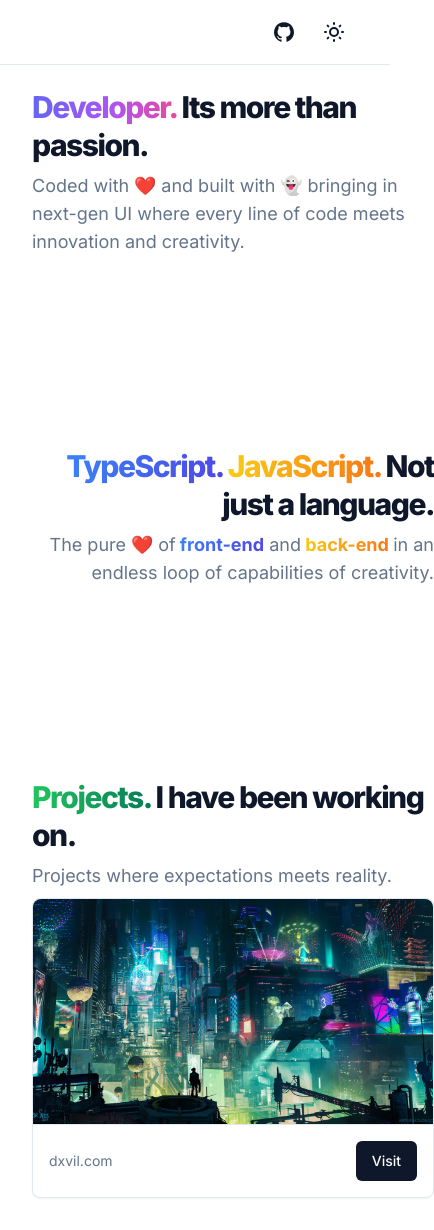
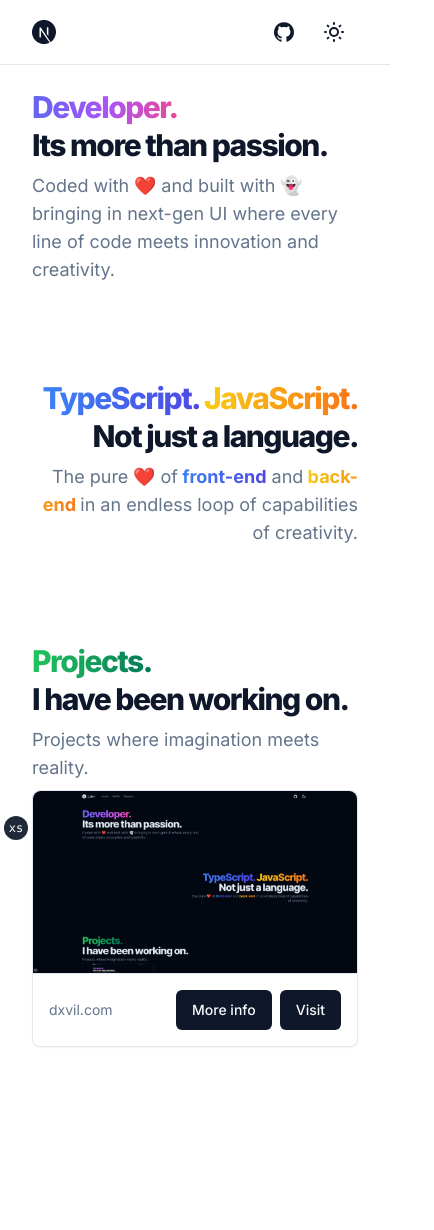
Before and after one commit to automataevox/dxvil.com, a Next.js app: page / in a window 390 px wide. Shown: the whole page, 434 px wide, since content can reach past the window. After the commit the page ends 1079 px from the top, so only its background shows below. Built offline with nearby package versions, Linux system fonts and the light colour scheme.

Commit message:
finished home page + adding projects page

```diff
--- a/app/layout.tsx
+++ b/app/layout.tsx
@@ -1,4 +1,6 @@
-import "@/styles/globals.css"
+import("../styles/globals.css").then(result => result.default)
+import("../styles/custom.css").then(result => result.default)
+
 import { Metadata } from "next"
 
 import { siteConfig } from "@/config/site"
@@ -6,6 +8,7 @@ import { fontSans } from "@/lib/fonts"
 import { cn } from "@/lib/utils"
 import { SiteHeader } from "@/components/site-header"
 import { ThemeProvider } from "@/components/theme-provider"
+import { TailwindIndicator } from "@/components/tailwind-indicator"
 
 export const metadata: Metadata = {
   title: {
@@ -45,6 +48,7 @@ export default function RootLayout({ children }: RootLayoutProps) {
               <SiteHeader />
               <div className="flex-1">{children}</div>
             </div>
+            <TailwindIndicator />
           </ThemeProvider>
         </body>
       </html>
--- a/app/page.tsx
+++ b/app/page.tsx
@@ -1,28 +1,19 @@
 'use client'
-
-import { Button } from "@/components/ui/button"
-import { Card, CardContent, CardDescription, CardHeader } from "@/components/ui/card"
 
 {/* <span className="bg-gradient-to-r from-green-500 to-emerald-700 bg-clip-text text-transparent ">NodeJS. </span>
 <span className="bg-gradient-to-r from-orange-600 to-orange-800 bg-clip-text text-transparent ">HTML. </span>
 <span className="bg-gradient-to-r from-blue-500 to-blue-700 bg-clip-text text-transparent ">CSS </span> */}
-import { ScrollArea } from "@/components/ui/scroll-area"
-import { Separator } from "@/components/ui/separator"
-import Image from "next/image"
-import Link from "next/link"
 import React from "react"
-
-const tags = Array.from({ length: 50 }).map(
-  (_, i, a) => `v1.2.0-beta.${a.length - i}`
-)
+import ProjectTile from "./projectTile"
+import { siteConfig } from "@/config/site"
 
 export default function IndexPage() {
   return (
-      <section className="container grid items-center gap-48 pb-8 pt-6 md:py-10">
+      <section className="container grid items-center gap-24 pb-8 pt-6 sm:gap-48 md:py-10">
         {/* ---=== HEADING ===--- */}
         <div className="flex max-w-[980px] flex-col items-start gap-2">
           <h1 className="text-3xl font-extrabold leading-tight tracking-tighter sm:text-3xl md:text-5xl lg:text-6xl">
-            <span className="bg-gradient-to-r from-indigo-500 via-purple-500 to-pink-500 bg-clip-text text-transparent ">Developer. </span><br className="hidden sm:inline" />
+            <span className="bg-gradient-to-r from-indigo-500 via-purple-500 to-pink-500 bg-clip-text text-transparent ">Developer. </span><br className="inline" />
             Its more than passion.
           </h1>
             <p className="max-w-[700px] text-lg text-muted-foreground sm:text-xl">
@@ -32,14 +23,10 @@ export default function IndexPage() {
 
         {/* ---=== LANGUAGES PT.1 ===--- */}
         <div className="flex max-w-[100%] flex-col items-end gap-2">
-
           <h1 className="text-right text-3xl font-extrabold leading-tight tracking-tighter sm:text-3xl md:text-5xl lg:text-6xl">
-          <span className="bg-gradient-to-r from-blue-500  to-indigo-600 bg-clip-text text-transparent"> TypeScript. </span>
-
-
+            <span className="bg-gradient-to-r from-blue-500  to-indigo-600 bg-clip-text text-transparent"> TypeScript. </span>
             <span className="bg-gradient-to-r from-yellow-400 to-orange-500 bg-clip-text text-transparent"> JavaScript. </span>
-            <br className="hidden sm:inline" />
-
+            <br className="inline" />
           Not just a language.
           </h1>
         <p className="max-w-[700px] text-right text-lg text-muted-foreground sm:text-xl">
@@ -54,23 +41,28 @@ export default function IndexPage() {
         <div className="flex max-w-[100%] flex-col items-start gap-2">
           <h1 className="text-3xl font-extrabold leading-tight tracking-tighter sm:text-3xl md:text-5xl lg:text-6xl">
           <span className="bg-gradient-to-r from-green-500 to-emerald-700 bg-clip-text text-transparent">Projects. </span>
-            <br className="hidden sm:inline" />
+            <br className="inline" />
             I have been working on.
           </h1>
           <p className="max-w-[700px] text-lg text-muted-foreground sm:text-xl">
-            Projects where expectations meets reality.
+            Projects where imagination meets reality.
           </p>
-          <div>
-            <Card>
-              <div className="w-[25rem]">
-                <Image src="/cyberpunk1.jpg" width={420} height={200} alt="cyberpunk" className="rounded-t-lg"/>
-              </div>
-              <Separator />
-              <CardDescription className="flex items-center justify-between p-4">
-                  dxvil.com
-                  <Button>Visit</Button>
-              </CardDescription>
-            </Card>
+
+          <div className="flex flex-row flex-wrap gap-5">
+            {
+              Object.entries(siteConfig.project).map(p => {
+                console.log()
+                return(
+                  <ProjectTile
+                    key={p[1].name}
+                    imageSrc={p[1].img.src}
+                    alt={p[1].img.alt}
+                    projectName={p[1].name}
+                    visitUrl={p[1].url}
+                  />
+                )
+              })
+            }
           </div>
         </div>
       </section>
--- a/app/profile/page.tsx
+++ b/app/profile/page.tsx
@@ -18,7 +18,7 @@ import { SocialTile } from './socialTile';
 import { Input } from '@/components/ui/input';
 import { Textarea } from '@/components/ui/textarea';
 
-export default function IndexPage() {
+export default function ProfilePage() {
 
     function handleEmailSend(): void{
         const subject = (document.getElementById('subject') as HTMLInputElement)?.value;
@@ -31,19 +31,19 @@ export default function IndexPage() {
     return (
         <section className="container grid items-center gap-6 pb-8 pt-6 md:py-10">
             <Card>
-                <CardHeader className="flex-row gap-5">
+                <CardHeader className="flex-col items-center gap-2 sm:flex-row sm:items-start sm:gap-5">
                     {
                         <Avatar className="h-[100px] w-[100px]">
                             <AvatarImage src="https://cdn.discordapp.com/avatars/681885446455689216/a_1cb9c8369043e20c7866c20c20d17aeb.gif" alt="@suishou" />
                             <AvatarFallback>JM</AvatarFallback>
                         </Avatar>
                     }
-                    <div className="grid gap-1">
-                        <CardTitle className="text-xl">Jaroslav Maša</CardTitle>
-                        <CardDescription>
+                    <div className="grid justify-items-center gap-2 sm:justify-items-start">
+                        <CardTitle className="mb-[-5px] text-xl">Jaroslav Maša</CardTitle>
+                        <CardDescription className="text-center sm:text-left">
                             Frontend developer, musician and entrepreneur.
                         </CardDescription>
-                        <div className="flex flex-wrap gap-2">
+                        <div className="flex flex-wrap justify-center gap-2 sm:justify-start">
                             {siteConfig.skills.sort((a, b) => a.localeCompare(b)).map((skill) => {
                                 return(
                                     <Badge key={skill} variant={"secondary"}>{skill}</Badge>
--- /dev/null
+++ b/app/projectTile.tsx
@@ -0,0 +1,31 @@
+'use client'
+
+import { Button } from "@/components/ui/button";
+import { Card, CardDescription } from "@/components/ui/card";
+import { Separator } from "@/components/ui/separator";
+import Image from "next/image";
+
+interface projectTileProps {
+    imageSrc: string;
+    alt: string;
+    projectName: string;
+    visitUrl: string;
+}
+
+export default function ProjectTile({imageSrc, alt, projectName, visitUrl} : projectTileProps){
+    return(
+        <Card>
+            <div>
+                <Image src={imageSrc} width={420} height={200} alt={alt} className="rounded-t-lg"/>
+            </div>
+            <Separator />
+            <CardDescription className="font-boldS flex items-center justify-between p-4">
+                {projectName}
+                <div className="flex gap-2">
+                    <Button>More info</Button>
+                    <Button onClick={() => window.open(visitUrl)}>Visit</Button>
+                </div>
+            </CardDescription>
+        </Card>
+    )
+}
--- /dev/null
+++ b/app/projects/page.tsx
@@ -0,0 +1,11 @@
+/* eslint-disable react/no-unescaped-entities */
+'use client'
+
+export default function IndexPage() {
+
+    return (
+        <section className="container grid items-center gap-6 pb-8 pt-6 md:py-10">
+
+        </section>
+    )
+}
--- a/components/main-nav.tsx
+++ b/components/main-nav.tsx
@@ -13,7 +13,7 @@ interface MainNavProps {
 export function MainNav({ items }: MainNavProps) {
   return (
     <div className="flex gap-6 md:gap-10">
-      <Link href="/" className="hidden items-center space-x-2 md:flex">
+      <Link href="/" className="flex items-center space-x-2">
         <Icons.logo className="h-6 w-6" />
         <span className="hidden font-bold sm:inline-block">
           {siteConfig.name}
--- a/config/site.ts
+++ b/config/site.ts
@@ -12,6 +12,10 @@ export const siteConfig = {
     {
       title: "Profile",
       href: "/profile",
+    },
+    {
+      title: "Projects",
+      href: "/projects",
     },
   ],
   links: {
@@ -53,5 +57,15 @@ export const siteConfig = {
     alert: {
       description: 'After some time there is whole new page for me. So if you are interested in work with me, just contact me though this webpage!'
     }
+  },
+  project: {
+    dxvil: {
+      img: {
+        src: "/dev.dxvil.com.png",
+        alt: "Cyberpunk"
+      },
+      name: "dxvil.com",
+      url: "https://dxvil.com/"
+    },
   }
 }
--- /dev/null
+++ b/declarations.d.ts
@@ -0,0 +1 @@
+declare module "*.css";
--- /dev/null
+++ b/styles/custom.css
@@ -0,0 +1,3 @@
+::-webkit-scrollbar {
+    display: none;
+}
```
Also changed, not shown: public/dev.dxvil.com.png (added).
